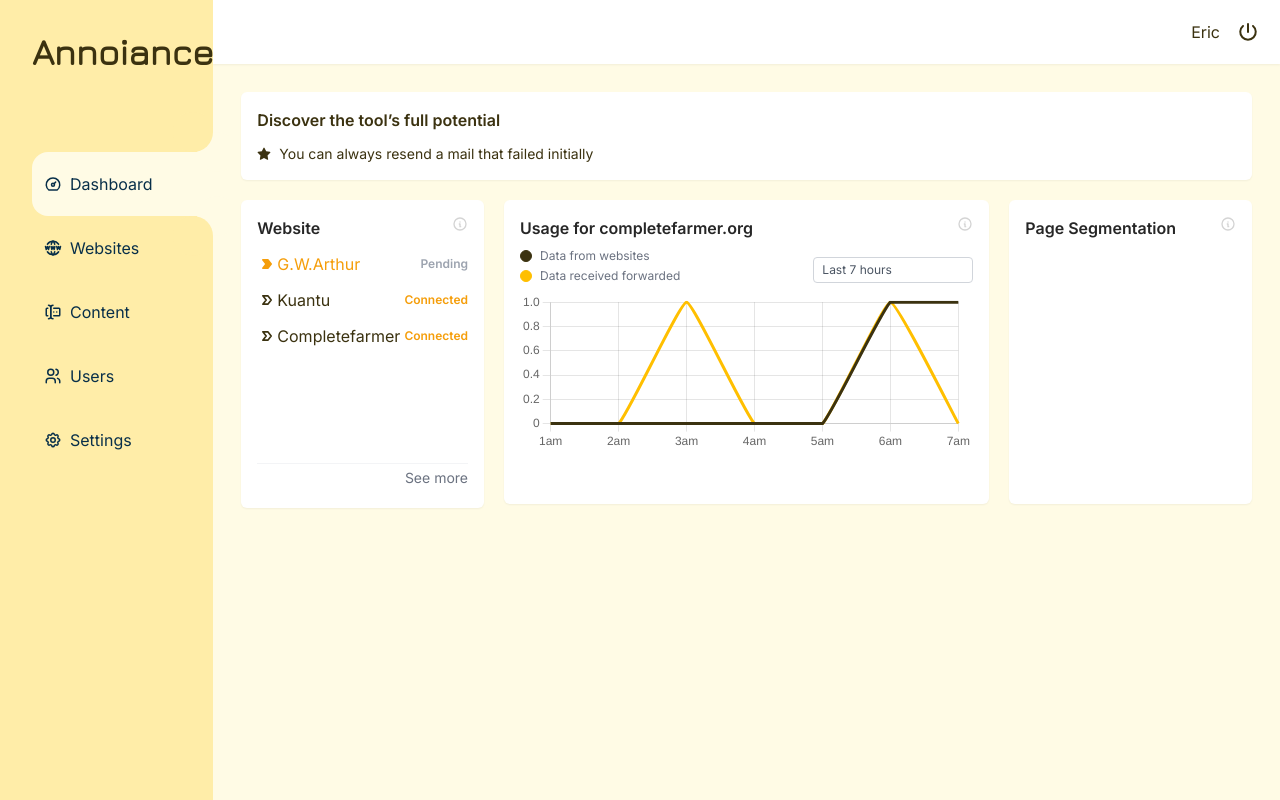
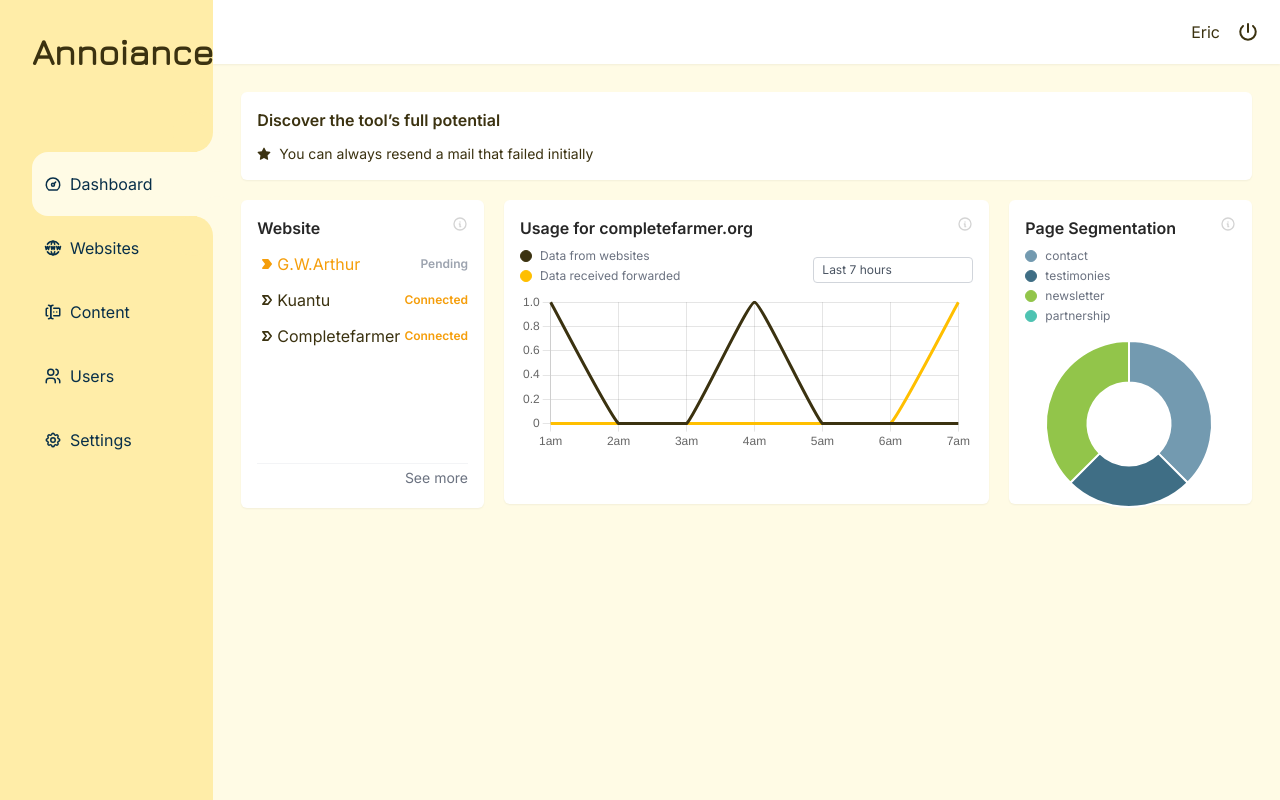
Before and after one commit to Gigman2/annoiance, a Next.js app: page /dashboard in a window 1280 px wide. Both pictures are taken after a click on the element "G.W.Arthur". Built offline with nearby package versions, Linux system fonts and the light colour scheme.

Commit message:
page analytics complete

```diff
--- a/src/app/(routes)/setup/database-config/page.tsx
+++ b/src/app/(routes)/setup/database-config/page.tsx
@@ -51,7 +51,6 @@ const DatabaseConfig = () => {
                 "POST",
                 JSON.stringify({connection: formData.dbConnection})
             )
-            console.log(data)
             if(data !== 'success'){
                 toast.error('Failed to establish a database connection')
             }else {
@@ -75,7 +74,7 @@ const DatabaseConfig = () => {
                 }
             }
         } catch (error) {
-            console.log(error)
+            console.error(error)
         }
     };
 
--- a/src/app/(routes)/setup/mailer-config/page.tsx
+++ b/src/app/(routes)/setup/mailer-config/page.tsx
@@ -41,7 +41,7 @@ const DatabaseConfig = () => {
                 }
             }
         } catch (error) {
-            console.log(error)
+            console.error(error)
         }
     };
     return (
--- a/src/app/(routes)/setup/page.tsx
+++ b/src/app/(routes)/setup/page.tsx
@@ -36,7 +36,7 @@ const Setup = () => {
         }
       }
     } catch (error) {
-      console.log(error)
+      console.error(error)
     }
   };
 
--- a/src/app/_components/cards/analyticsCard/doughnutLegendArea.tsx
+++ b/src/app/_components/cards/pageAnalytics/doughnutLegendArea.tsx
@@ -3,8 +3,9 @@ import { useEffect, useRef, useState } from "react";
 
 export interface IDoughnutLegendArea {
  chart: Chart | null;
+ labels?: string[]
 }
-const DoughnutLegendArea: React.FC<IDoughnutLegendArea> = ({ chart}) => {
+const DoughnutLegendArea: React.FC<IDoughnutLegendArea> = ({ chart, labels}) => {
   const legendRef = useRef<HTMLDivElement>(null);
   const [hiddenItems, setHiddenItems] = useState<number[]>([])
   const [chartData, setChartData] = useState(doughnutChartData)
@@ -23,7 +24,6 @@ const DoughnutLegendArea: React.FC<IDoughnutLegendArea> = ({ chart}) => {
 
       ci?.data?.datasets?.[0]?.data?.forEach((_, i) => {
         if (i === datasetIndex) {
-          console.log('Meta ', meta.data[datasetIndex])
           meta.data[datasetIndex].hidden = !meta.data[datasetIndex].hidden;
           if(meta.data[datasetIndex].hidden){
             setHiddenItems(prev => [...prev, datasetIndex]);
@@ -38,7 +38,7 @@ const DoughnutLegendArea: React.FC<IDoughnutLegendArea> = ({ chart}) => {
 
   return <div className='flex items-center gap-3' >
     <div className='mb-2'  ref={legendRef}>
-      {chartData?.labels?.map((item: string, i: number) => (
+      {labels?.map((item: string, i: number) => (
         <div
           className='flex gap-2 items-center mb-1 cursor-pointer'
           key={item}
@@ -57,3 +57,5 @@ const DoughnutLegendArea: React.FC<IDoughnutLegendArea> = ({ chart}) => {
     </div>
   </div>
 }
+
+export default DoughnutLegendArea
--- a/src/app/_components/cards/pageAnalytics/index.tsx
+++ b/src/app/_components/cards/pageAnalytics/index.tsx
@@ -1,30 +1,71 @@
 import React, { useEffect, useRef, useState } from 'react'
 import DoughnutChart from '../../charts/doughnut'
-import { linkedSites, websitePages } from '@/app/_mock/websiteData';
+import { IWebsiteTraffic, linkedSites, websitePages, websiteTrafficData } from '@/app/_mock/websiteData';
+import { doughnutChartData, options } from '@/app/_utils/constants';
+import DoughnutLegendArea from './doughnutLegendArea';
+import { ChartData } from 'chart.js';
+import { only } from 'node:test';
+import { getRandomColor } from '@/app/_lib/helpers/misc';
+
 
 const PageAnalytics = ({ active }: {active: number}) => {
   const chartRef = useRef<any>(null);
   const [legendArea, setLegendArea] = useState<React.ReactNode | null>(null);
+  const [pageTraffic, setPageTraffic] = useState<number[]>([]);
   const [pages, setPages] = useState<string[]>([]);
-  const [chartData, setChartData] = useState<{labels: string[], data: number[][]}>({
+  const [data, setData] = useState<{labels: string[], data: number[]}>({
     labels: [],
     data: []
   })
+  const [chartData, setChartData] = useState<{labels: ChartData<'doughnut'>['labels'], datasets: ChartData<'doughnut'>['datasets']}>({
+    datasets: [{ data: [] }],
+    labels: [],
+  });
 
   useEffect(() => {
     if(active !== undefined){
-        const activeSite = linkedSites[active]
-        const filteredPages = websitePages[activeSite.link as keyof typeof websitePages]
-       setPages(filteredPages)
+      const activeSite = linkedSites[active]
+      const filteredPages = websitePages[activeSite.link as keyof typeof websitePages]
+      const filteredWebsiteData = websiteTrafficData.filter(item => item.siteName === activeSite.link)
+      const onlyPages = filteredWebsiteData.reduce((acc, curr) => {
+        if(!acc[curr.page]) acc[curr.page] = 0
+        acc[curr.page]++
+        return acc
+      },{} as Record<string, number>)
+      setPages(filteredPages)
+      setPageTraffic(Object.values(onlyPages))
     }
   },[active])
+
+  useEffect(() => {
+      setData({labels: pages, data: [...pageTraffic]})
+        setLegendArea(<DoughnutLegendArea chart={chartRef.current} labels={pages} />);
+    // eslint-disable-next-line react-hooks/exhaustive-deps
+  },[pages])
+
+  useEffect(() => {
+    const newDatasets: ChartData<'doughnut'>['datasets'] = [...doughnutChartData.datasets];
+    let newLabels:ChartData<'doughnut'>['labels'] = [...doughnutChartData.labels || []];
+
+    newDatasets[0].data = data.data
+    if (chartData.labels) {
+      newLabels = data.labels;
+    }
+
+    setChartData({
+      datasets: newDatasets,
+      labels: newLabels,
+    });
+  // eslint-disable-next-line react-hooks/exhaustive-deps
+  },[data])
+
 
   return (
     <div className="h-full w-full">
         {legendArea}
         <div className="flex h-44 justify-center w-52 p-1">
           <div className="flex-1 ">
-            {/* <DoughnutChart ref={chartRef}  data={data} options={options}/> */}
+            <DoughnutChart chartRef={chartRef}  data={chartData} options={options}/>
           </div>
         </div>
     </div>
--- a/src/app/_components/charts/doughnut.tsx
+++ b/src/app/_components/charts/doughnut.tsx
@@ -2,18 +2,19 @@
 import { Chart as ChartJS, ArcElement, Tooltip, Legend, ChartData, ChartOptions } from "chart.js";
 import { Doughnut } from "react-chartjs-2";
 ChartJS.register(ArcElement, Tooltip, Legend);
-import React, { Key, MutableRefObject, useEffect, useRef, useState } from 'react'
+import React, { Key, MutableRefObject, useEffect, useState } from 'react'
+import { doughnutChartData } from "@/app/_utils/constants";
 
 
 interface DoughnutChartProps {
   chartRef?: MutableRefObject<any>
-  data: ChartData<'doughnut'>,
+  data:{labels: ChartData<'doughnut'>['labels'], datasets: ChartData<'doughnut'>['datasets']},
   options: ChartOptions<'doughnut'>
 }
 const DoughnutChart = ({data, options, chartRef}: DoughnutChartProps) => {
 
   return (
-    <Doughnut ref={chartRef}  data={data} options={options}/>
+    <Doughnut ref={chartRef}  data={data} options={options} />
   )
 }
 
--- a/src/app/_lib/helpers/misc.ts
+++ b/src/app/_lib/helpers/misc.ts
@@ -1 +1,22 @@
 import { faker } from "@faker-js/faker";
+
+
+export function getRandomColor() {
+    // Generate random values for red, green, and blue components
+    const red = Math.floor(Math.random() * 256); // Random value between 0 and 255
+    const green = Math.floor(Math.random() * 256); // Random value between 0 and 255
+    const blue = Math.floor(Math.random() * 256); // Random value between 0 and 255
+
+    // Construct the RGB color string
+    const color = `rgb(${red}, ${green}, ${blue})`;
+
+    return color;
+}
+
+export function generateRandomColors(count: number) {
+    const colors = [];
+    for (let i = 0; i < count; i++) {
+        colors.push(getRandomColor());
+    }
+    return colors;
+}
--- a/src/app/_mock/websiteData.ts
+++ b/src/app/_mock/websiteData.ts
@@ -25,12 +25,11 @@ export interface IWebsiteTraffic {
 
 const randomWebsitePagesKey = faker.helpers.arrayElement(Object.keys(websitePages));
 const pages = websitePages[randomWebsitePagesKey as keyof typeof websitePages]
-const randomPage = (pages as string[])[Math.floor(Math.random() * (pages as string[]).length)];
 function createWebsiteTraffic(): IWebsiteTraffic {
     return {
         _id: faker.string.uuid(),
         siteName: faker.helpers.arrayElement(linkedSites).link,
-        page: randomPage,
+        page: faker.helpers.arrayElement(pages),
         createdAt: faker.date.recent({ days: 1 })
     };
 }
--- a/src/app/_utils/constants.ts
+++ b/src/app/_utils/constants.ts
@@ -1,5 +1,6 @@
 import { faker } from "@faker-js/faker";
 import { ChartData } from "chart.js";
+import { generateRandomColors } from "../_lib/helpers/misc";
 
 export const options = {
     responsive: true,
@@ -62,18 +63,12 @@ export const doughnutChartOptions = {
 };
 
 export const doughnutChartData = {
-    labels: [
-        'completefarmer.com',
-        'gwarthur.org',
-        'loveeconomychurch.org'
-    ],
+    labels: [],
     datasets: [{
-        data: [300, 50, 100],
-        backgroundColor: [
-            'rgb(255, 191, 0)',
-            'rgba(59, 50, 16, 1)',
-            'rgba(59, 50, 16, 1)'
-        ],
+        data: [],
+        backgroundColor: generateRandomColors(6),
         hoverOffset: 10
     }]
 };
+
+// 'rgba(59, 50, 16, 1)'
```
